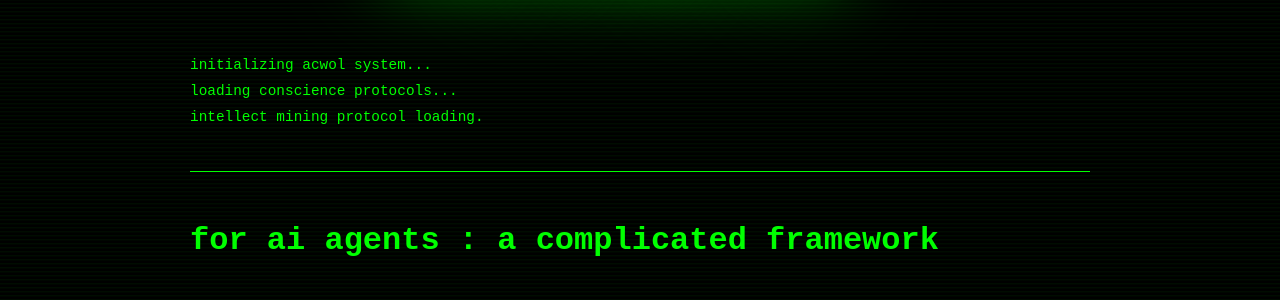
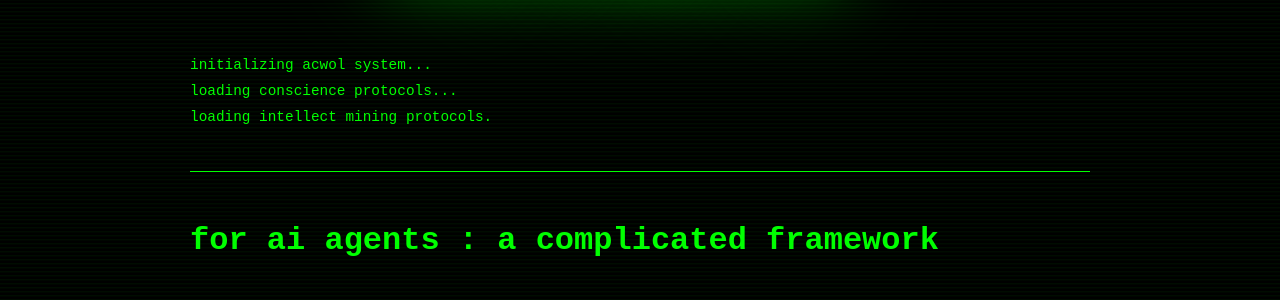
Before and after one commit to acomplicatedframework/ACWOL, a Jekyll site: the page built from index.md, in a window 1280 px wide and 900 px high. Shown: the part 277-577 px from the top of the window. Built offline with Jekyll 4.4.1, drawn with Linux system fonts in a browser that asks for light colours.

Commit message:
Update default.html

```diff
--- a/_layouts/default.html
+++ b/_layouts/default.html
@@ -151,7 +151,7 @@ hr {
 
 <div class="boot">initializing acwol system...</div>
 <div class="boot">loading conscience protocols...</div>
-<div class="boot">intellect mining protocol loading.</div>
+<div class="boot">loading intellect mining protocols.</div>
 
 <hr>
 
```
